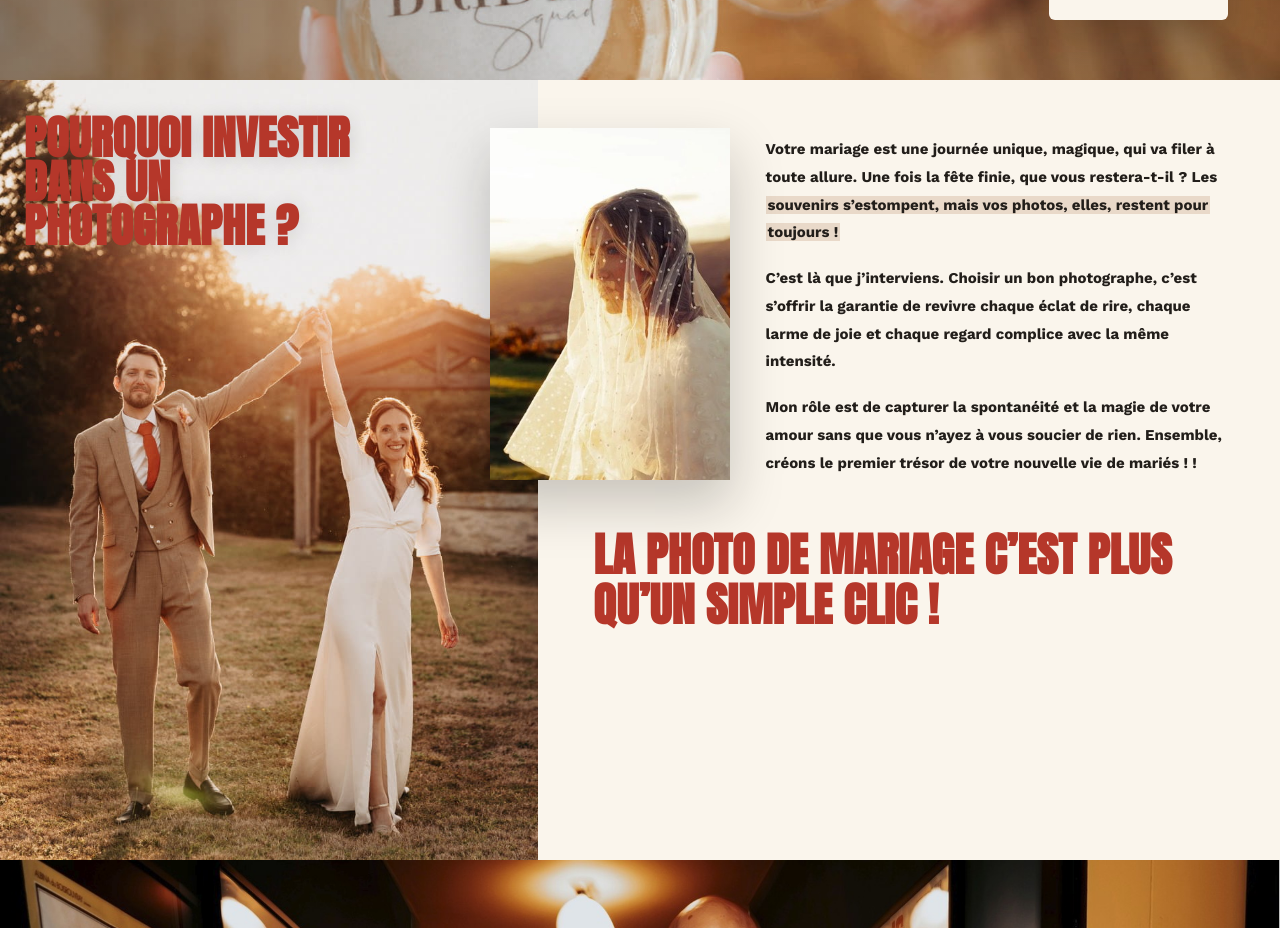
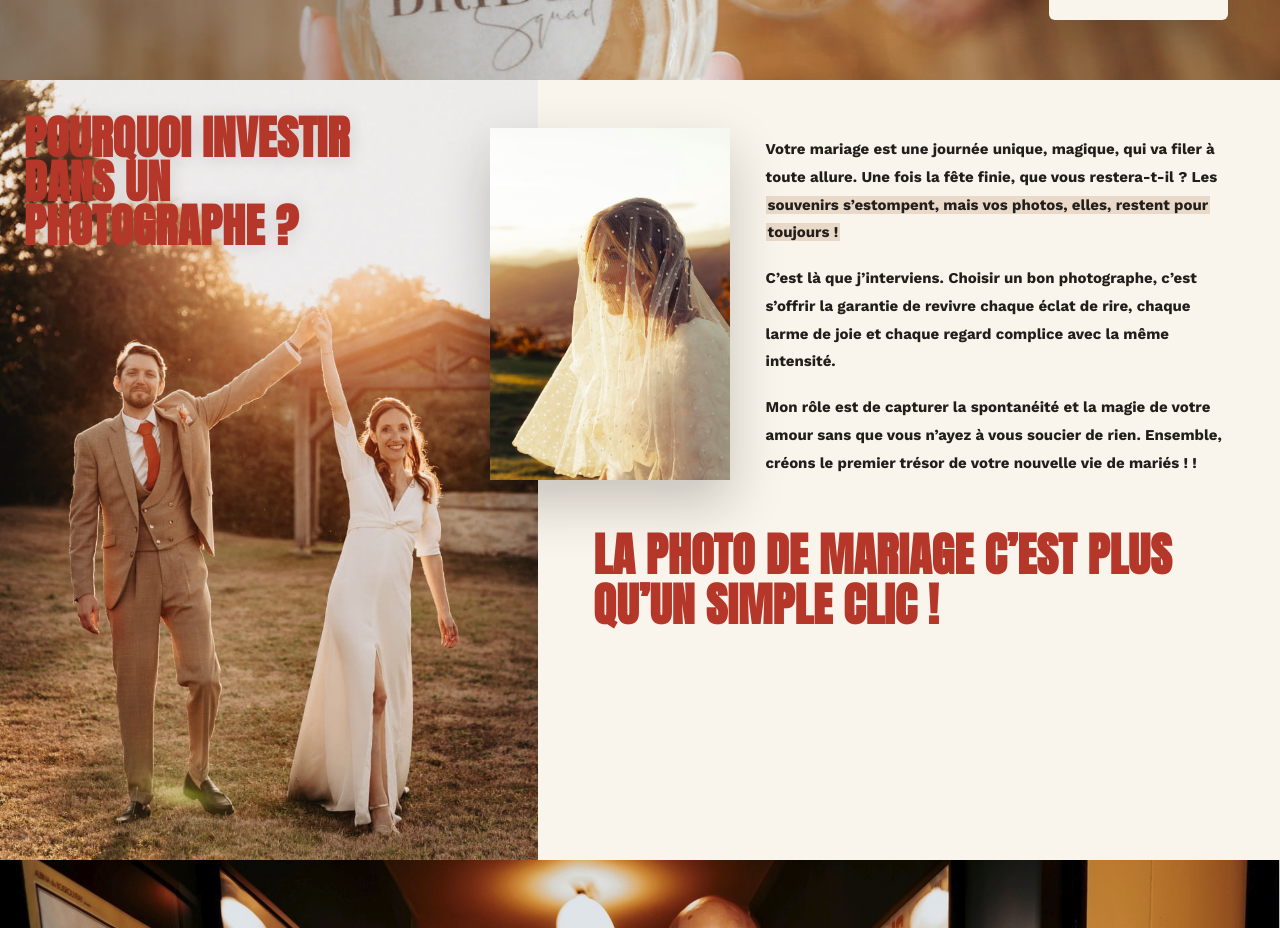
Before and after one commit to saslandeco-cmyk/tioto-photographe, a Next.js app: page / in a window 1280 px wide. Shown: the part 2080-3008 px from the top of the page. Built offline with nearby package versions, Linux system fonts and the light colour scheme.

Commit message:
Update WhyPhotographer.js

```diff
--- a/app/components/WhyPhotographer.js
+++ b/app/components/WhyPhotographer.js
@@ -25,7 +25,7 @@ export default function WhyPhotographer() {
         <div className={styles.topRow}>
           <div className={styles.bridePhoto}>
             <Image
-              src="/images/why-bride.jpg"
+              src="/images/photographe-mariage-landes2.jpg"
               alt="Portrait de la mariée sous son voile, lumière de fin de journée"
               fill
               sizes="(max-width: 900px) 60vw, 260px"
```
